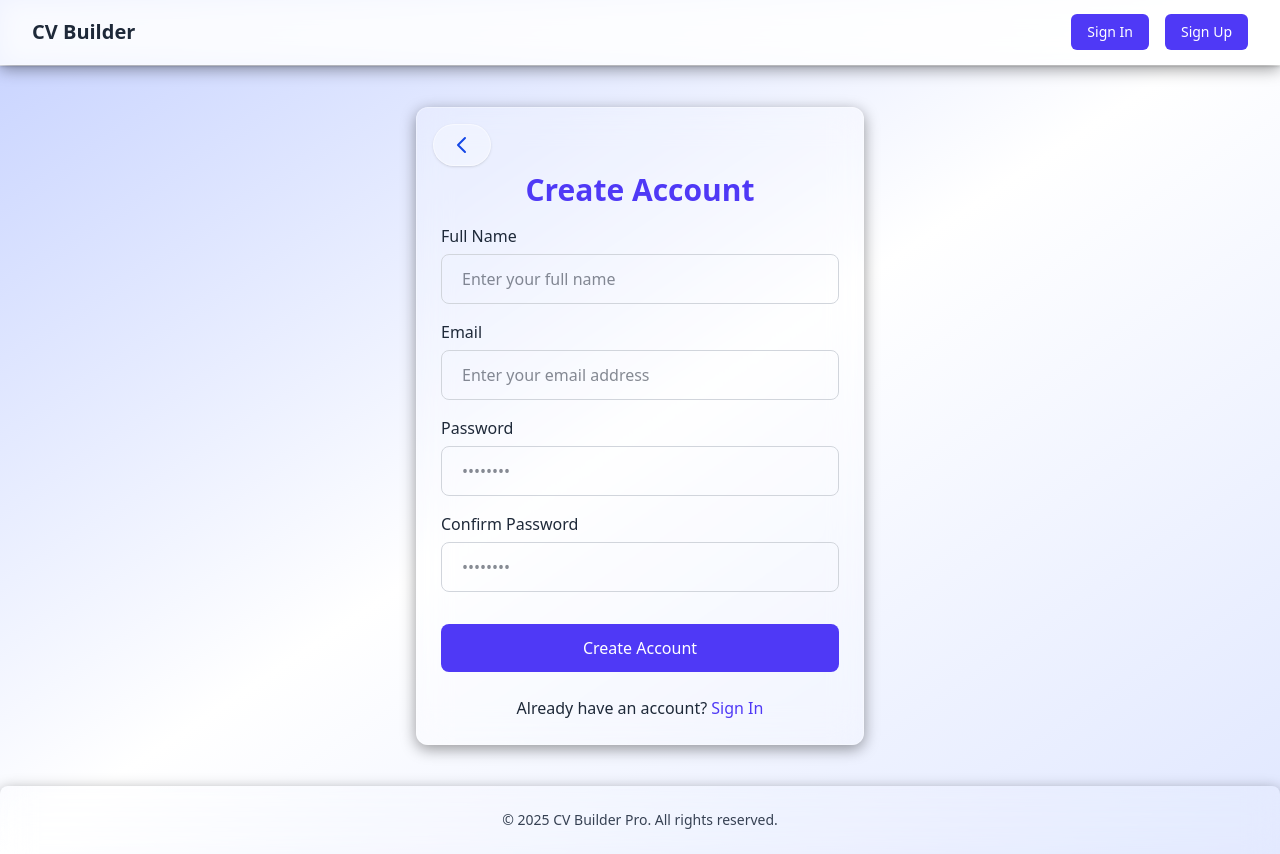
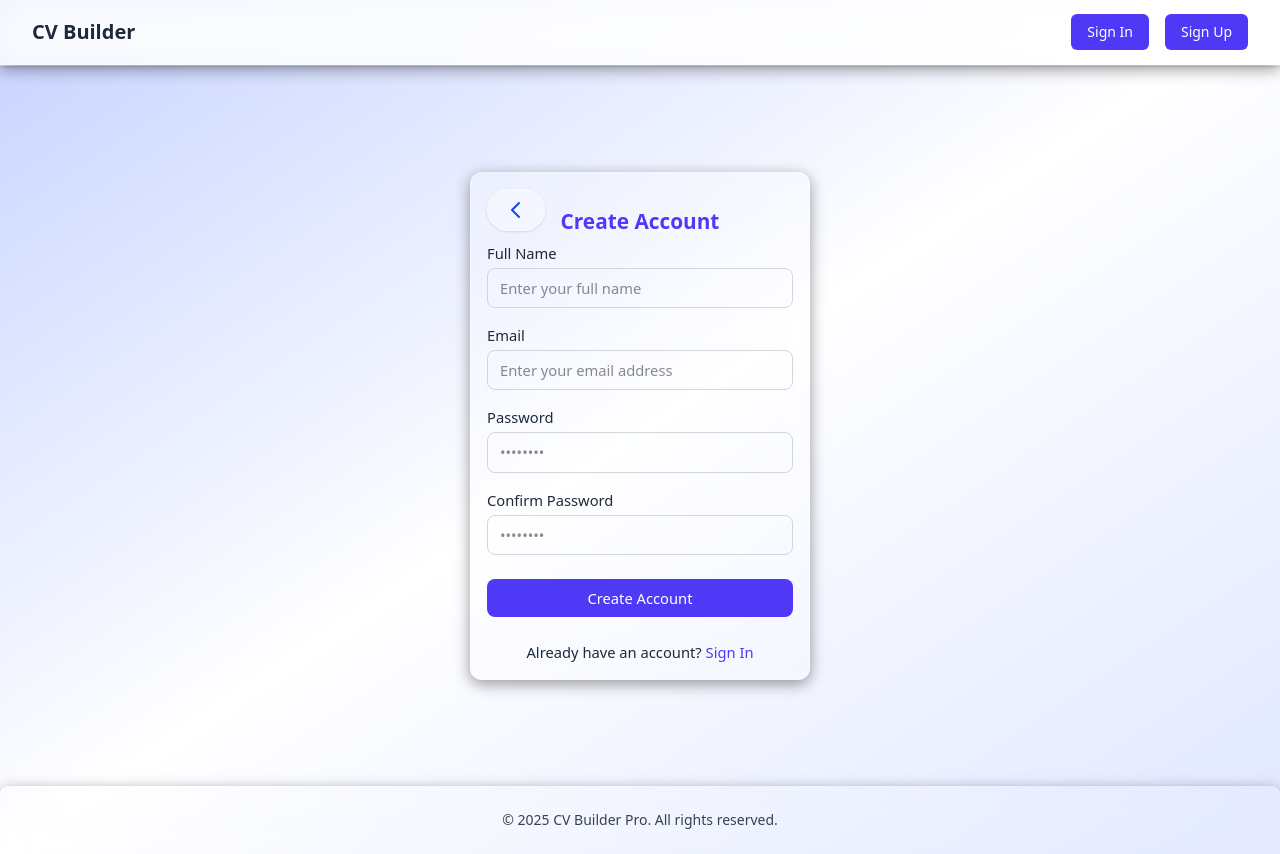
Before and after one commit to Haris-Ahmed07/cv-builder, a React (Vite) app in the folder frontend/: page /signup in a window 1280 px wide. Built offline with nearby package versions, Linux system fonts and the light colour scheme.

Commit message:
feat(responsive): make all main pages responsive for laptop and mobile screens, with improved layouts and compact forms

```diff
--- a/frontend/src/App.jsx
+++ b/frontend/src/App.jsx
@@ -18,7 +18,7 @@ const AppContent = () => {
       </div>
 
       {/* Main content area */}
-      <main className="flex-1 w-full py-4 sm:py-6 lg:py-8 px-4 sm:px-6 lg:px-8 flex items-center justify-center">
+      <main className="flex-1 w-full py-4 sm:py-6 lg:py-8 px-4 sm:px-6 lg:px-8 flex items-center justify-center over">
         <div className="w-full max-w-7xl mx-auto ">
           <Routes>
             <Route path="/" element={<LandingPage />} />
--- a/frontend/src/pages/Home.jsx
+++ b/frontend/src/pages/Home.jsx
@@ -100,7 +100,7 @@ const Home = () => {
   }
 
   return (
-    <div className="w-full sm:h-content md:h-screen flex flex-col overflow-hidden backdrop-blur-lg bg-white/20 border border-white/30 rounded-lg shadow-lg p-4">
+    <div className="w-full sm:h-content md:h-screen flex flex-col overflow-hidden backdrop-blur-lg bg-white/20 border border-white/30 rounded-lg shadow-lg p-4 md:p-2 lg:p-3 md:max-w-[900px] lg:max-w-[1000px] mx-auto">
       <BuilderLayout
         form={
           <div className="h-full w-full overflow-y-auto">
@@ -108,27 +108,27 @@ const Home = () => {
           </div>
         }
         preview={
-          <div className="w-full h-full flex flex-col bg-white rounded-lg shadow">
+          <div className="w-full h-full flex flex-col bg-white rounded-lg shadow md:max-w-[540px] lg:max-w-[620px] mx-auto">
             {/* Top bar inside preview container */}
-            <div className="p-4 border-b border-gray-200">
-              <h2 className="text-2xl font-bold text-gray-800">Live Preview</h2>
+            <div className="p-4 md:p-2 lg:p-3 border-b border-gray-200">
+              <h2 className="text-2xl md:text-[1.15rem] lg:text-[1.25rem] font-bold text-gray-800">Live Preview</h2>
             </div>
 
             {/* CV Preview Container with fixed height */}
-            <div className="flex-1 min-h-0 overflow-auto p-4">
-              <div className="flex justify-center  h-full min-h-[200px] sm:max-h-[200px] md:min-h-[600px] lg:items-center items-start py-4 md:py-0">
+            <div className="flex-1 min-h-0 overflow-auto p-4 md:p-2 lg:p-3">
+              <div className="flex justify-center h-full min-h-[200px] sm:max-h-[200px] md:min-h-[400px] lg:min-h-[450px] lg:items-center items-start py-4 md:py-2 lg:py-3">
                 <CVPreview isPreview={true} />
               </div>
             </div>
 
             {/* Bottom buttons */}
-            <div className="border-t border-gray-200 bg-gray-50 min-h-[100px]">
-              <div className="h-full grid grid-cols-2 gap-4 p-4">
+            <div className="border-t border-gray-200 bg-gray-50 min-h-[70px] md:min-h-[60px] lg:min-h-[60px]">
+              <div className="h-full grid grid-cols-2 gap-4 p-4 md:p-2 lg:p-3">
                 <div className="h-full">
-                  <SaveButton className="w-full h-full text-2xl font-bold rounded-lg flex items-center justify-center p-4" />
+                  <SaveButton className="w-full h-full text-2xl md:text-[1.1rem] lg:text-[1.2rem] font-bold rounded-lg flex items-center justify-center p-4 md:p-2 lg:p-3" />
                 </div>
                 <div className="h-full">
-                  <DownloadButton className="w-full h-full text-2xl font-bold rounded-lg flex items-center justify-center p-4" />
+                  <DownloadButton className="w-full h-full text-2xl md:text-[1.1rem] lg:text-[1.2rem] font-bold rounded-lg flex items-center justify-center p-4 md:p-2 lg:p-3" />
                 </div>
               </div>
             </div>
--- a/frontend/src/pages/LandingPage.jsx
+++ b/frontend/src/pages/LandingPage.jsx
@@ -1,7 +1,6 @@
 import React, { useEffect } from 'react';
 import { Link, useNavigate } from 'react-router-dom';
 import { useAuth } from '../contexts/AuthContext';
-import Footer from '../components/Footer';
 
 const Landing = () => {
   const { isAuthenticated } = useAuth();
--- a/frontend/src/pages/SignUp.jsx
+++ b/frontend/src/pages/SignUp.jsx
@@ -83,7 +83,7 @@ const SignUp = () => {
 
   return (
     <div className="flex flex-col h-[calc(100vh-8rem)] sm:h-[calc(100vh-9rem)] justify-center px-4 sm:px-6 lg:px-8">
-      <div className="backdrop-blur-lg rounded-xl shadow-[0_4px_15px_rgba(0,0,0,0.4)] w-full max-w-xs sm:max-w-sm md:max-w-md mx-auto p-4 sm:p-6 bg-white/20 border border-white/30">
+      <div className="backdrop-blur-lg rounded-xl shadow-[0_4px_15px_rgba(0,0,0,0.4)] w-full max-w-xs sm:max-w-sm md:max-w-[310px] lg:max-w-[340px] mx-auto p-4 sm:p-6 md:p-3 lg:p-4 bg-white/20 border border-white/30">
         {/* Back Button */}
         <button
           onClick={() => navigate('/')}
@@ -96,7 +96,7 @@ const SignUp = () => {
           </svg>
         </button>
 
-        <h2 className="text-2xl sm:text-3xl font-extrabold text-center mb-3 sm:mb-4 mt-8 sm:mt-10 text-indigo-600">
+        <h2 className="text-2xl sm:text-3xl md:text-[1.2rem] lg:text-[1.3rem] font-extrabold text-center mb-3 sm:mb-4 md:mb-2 lg:mb-2 mt-8 sm:mt-10 md:mt-4 lg:mt-5 text-indigo-600">
           Create Account
         </h2>
 
@@ -108,7 +108,7 @@ const SignUp = () => {
 
         <form onSubmit={handleSubmit} className="space-y-3 sm:space-y-4">
           <div>
-            <label htmlFor="name" className="block text-sm sm:text-base font-medium text-gray-800 mb-1.5">
+            <label htmlFor="name" className="block text-sm sm:text-base md:text-[0.85rem] lg:text-[0.92rem] font-medium text-gray-800 mb-1">
               Full Name
             </label>
             <input
@@ -116,7 +116,7 @@ const SignUp = () => {
               type="text"
               required
               placeholder="Enter your full name"
-              className="w-full px-4 sm:px-5 py-2.5 sm:py-3 rounded-lg border border-gray-300 focus:outline-none focus:ring-2 focus:ring-indigo-500 focus:border-transparent bg-transparent text-sm sm:text-base"
+              className="w-full px-4 sm:px-5 md:px-3 lg:px-3 py-2.5 sm:py-3 md:py-2 lg:py-2 rounded-lg border border-gray-300 focus:outline-none focus:ring-2 focus:ring-indigo-500 focus:border-transparent bg-transparent text-sm sm:text-base md:text-[0.85rem] lg:text-[0.92rem]"
               value={name}
               onChange={(e) => setName(e.target.value)}
               disabled={loading}
@@ -124,7 +124,7 @@ const SignUp = () => {
           </div>
 
           <div>
-            <label htmlFor="email" className="block text-sm sm:text-base font-medium text-gray-800 mb-1.5">
+            <label htmlFor="email" className="block text-sm sm:text-base md:text-[0.85rem] lg:text-[0.92rem] font-medium text-gray-800 mb-1">
               Email
             </label>
             <input
@@ -132,7 +132,7 @@ const SignUp = () => {
               type="email"
               required
               placeholder="Enter your email address"
-              className="w-full px-4 sm:px-5 py-2.5 sm:py-3 rounded-lg border border-gray-300 focus:outline-none focus:ring-2 focus:ring-indigo-500 focus:border-transparent bg-transparent text-sm sm:text-base"
+              className="w-full px-4 sm:px-5 md:px-3 lg:px-3 py-2.5 sm:py-3 md:py-2 lg:py-2 rounded-lg border border-gray-300 focus:outline-none focus:ring-2 focus:ring-indigo-500 focus:border-transparent bg-transparent text-sm sm:text-base md:text-[0.85rem] lg:text-[0.92rem]"
               value={email}
               onChange={(e) => setEmail(e.target.value)}
               disabled={loading}
@@ -140,7 +140,7 @@ const SignUp = () => {
           </div>
 
           <div>
-            <label htmlFor="password" className="block text-sm sm:text-base font-medium text-gray-800 mb-1.5">
+            <label htmlFor="password" className="block text-sm sm:text-base md:text-[0.85rem] lg:text-[0.92rem] font-medium text-gray-800 mb-1">
               Password
             </label>
             <input
@@ -148,7 +148,7 @@ const SignUp = () => {
               type="password"
               required
               placeholder="••••••••"
-              className="w-full px-4 sm:px-5 py-2.5 sm:py-3 rounded-lg border border-gray-300 focus:outline-none focus:ring-2 focus:ring-indigo-500 focus:border-transparent bg-transparent text-sm sm:text-base"
+              className="w-full px-4 sm:px-5 md:px-3 lg:px-3 py-2.5 sm:py-3 md:py-2 lg:py-2 rounded-lg border border-gray-300 focus:outline-none focus:ring-2 focus:ring-indigo-500 focus:border-transparent bg-transparent text-sm sm:text-base md:text-[0.85rem] lg:text-[0.92rem]"
               value={password}
               onChange={(e) => setPassword(e.target.value)}
               disabled={loading}
@@ -156,7 +156,7 @@ const SignUp = () => {
           </div>
 
           <div>
-            <label htmlFor="confirmPassword" className="block text-sm sm:text-base font-medium text-gray-800 mb-1.5">
+            <label htmlFor="confirmPassword" className="block text-sm sm:text-base md:text-[0.85rem] lg:text-[0.92rem] font-medium text-gray-800 mb-1">
               Confirm Password
             </label>
             <input
@@ -164,7 +164,7 @@ const SignUp = () => {
               type="password"
               required
               placeholder="••••••••"
-              className="w-full px-4 sm:px-5 py-2.5 sm:py-3 rounded-lg border border-gray-300 focus:outline-none focus:ring-2 focus:ring-indigo-500 focus:border-transparent bg-transparent text-sm sm:text-base"
+              className="w-full px-4 sm:px-5 md:px-3 lg:px-3 py-2.5 sm:py-3 md:py-2 lg:py-2 rounded-lg border border-gray-300 focus:outline-none focus:ring-2 focus:ring-indigo-500 focus:border-transparent bg-transparent text-sm sm:text-base md:text-[0.85rem] lg:text-[0.92rem]"
               value={confirmPassword}
               onChange={(e) => setConfirmPassword(e.target.value)}
               disabled={loading}
@@ -174,12 +174,12 @@ const SignUp = () => {
           <button
             type="submit"
             disabled={loading}
-            className="w-full bg-indigo-600 text-white py-2.5 sm:py-3 rounded-lg font-medium hover:bg-indigo-700 transition-colors focus:outline-none focus:ring-2 focus:ring-indigo-500 focus:ring-offset-2 disabled:opacity-50 disabled:cursor-not-allowed mt-3 sm:mt-4 text-sm sm:text-base"
+            className="w-full bg-indigo-600 text-white py-2.5 sm:py-3 md:py-2 lg:py-2 rounded-lg font-medium hover:bg-indigo-700 transition-colors focus:outline-none focus:ring-2 focus:ring-indigo-500 focus:ring-offset-2 disabled:opacity-50 disabled:cursor-not-allowed mt-3 sm:mt-4 md:mt-2 lg:mt-2 text-sm sm:text-base md:text-[0.85rem] lg:text-[0.92rem]"
           >
             {loading ? 'Creating Account...' : 'Create Account'}
           </button>
 
-          <p className="text-center text-sm sm:text-base text-gray-800 pt-2">
+          <p className="text-center text-sm sm:text-base md:text-[0.85rem] lg:text-[0.92rem] text-gray-800 pt-2">
             Already have an account?{' '}
             <Link
               to="/signin"
```
Also changed, not shown: frontend/src/pages/SignIn.jsx (+8 -8 lines).
